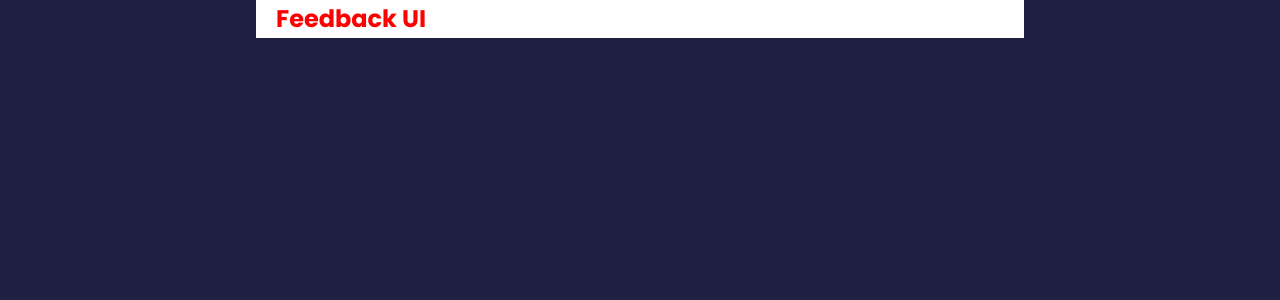
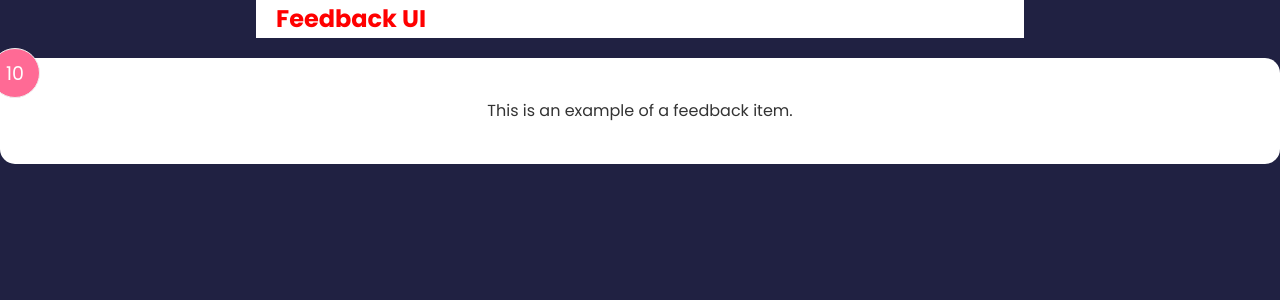
Before and after one commit to GUchechi/Udemy-course, a React (Create React App) app: page / in a window 1280 px wide. Shown: the top 300 px of the page. Built offline with nearby package versions, Linux system fonts and the light colour scheme.

Commit message:
added a feedBackItem component

```diff
--- a/src/App.js
+++ b/src/App.js
@@ -1,5 +1,6 @@
 import './App.css';
 import Header from './Components/Header';
+import FeedBackItem from './Components/FeedBackItem';
 
 function App() {
 
@@ -8,7 +9,7 @@
     <>
     <Header />
     <div className="App">
-
+      <FeedBackItem />
     </div>
     </>
   );
--- /dev/null
+++ b/src/Components/FeedBackItem.jsx
@@ -0,0 +1,14 @@
+import React from 'react'
+
+const FeedBackItem = () => {
+  return (
+    <div className='card'>
+        <div className="num-display">10</div>
+        <div className="text-display">
+            This is an example of a feedback item.
+        </div>
+    </div>
+  )
+}
+
+export default FeedBackItem
```
